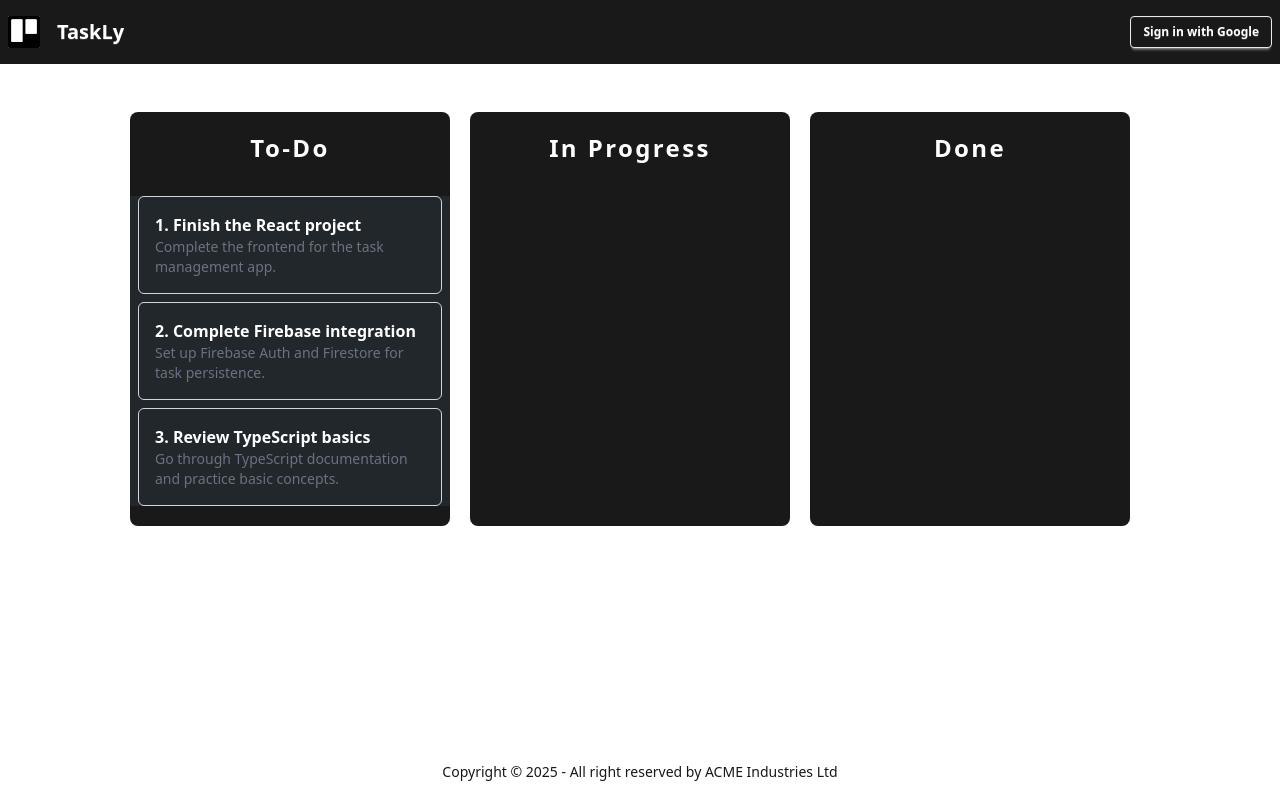
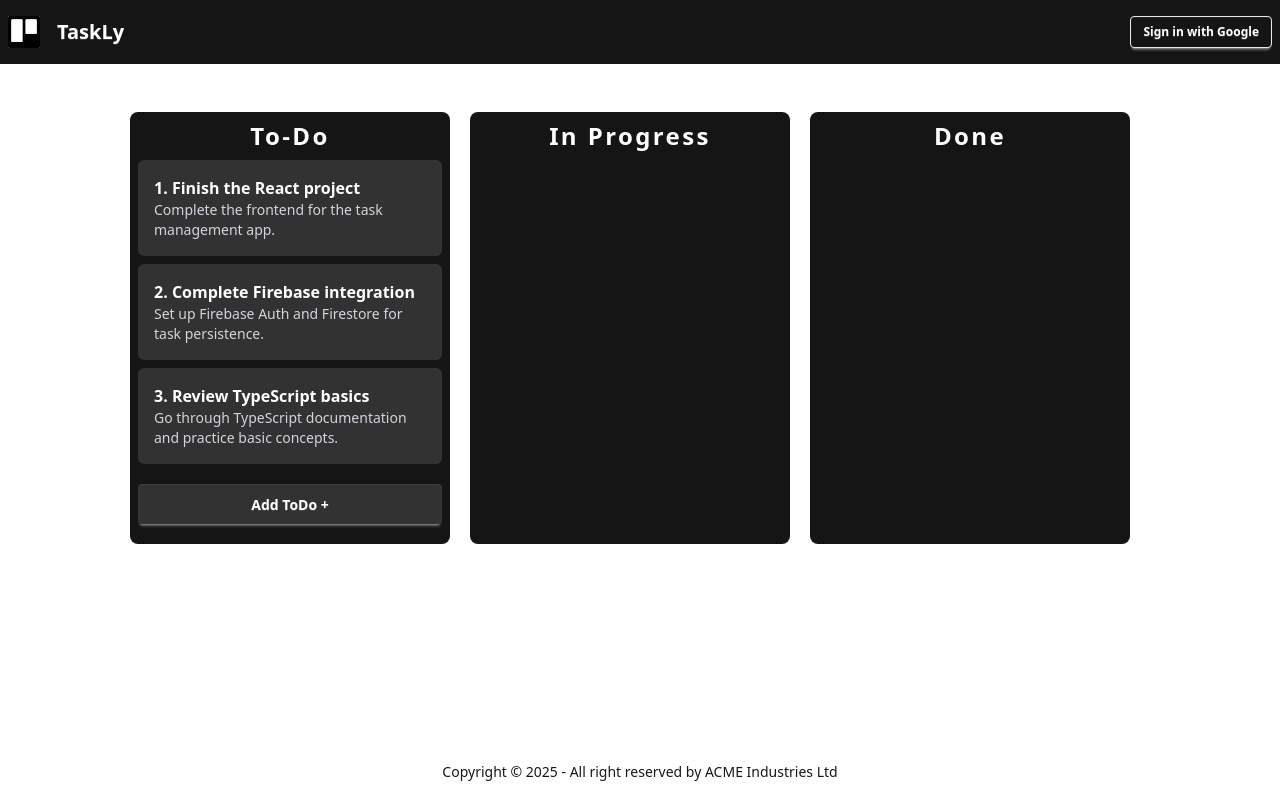
Before and after one commit to adnanahid/TasklyClientSide, a React (Vite) app: page / in a window 1280 px wide. Built offline with nearby package versions, Linux system fonts and the light colour scheme; no server answers.

Commit message:
edit something

```diff
--- a/src/components/Navbar.jsx
+++ b/src/components/Navbar.jsx
@@ -26,7 +26,7 @@ export default function Navbar() {
   };
 
   return (
-    <div className="navbar text-white bg-[#191919] flex justify-between">
+    <div className="navbar text-white bg-[#151515] flex justify-between">
       <div className="flex items-center">
         <img src="/logo.jpg" alt="" className="w-8 h-8" />
         <NavLink to="/" className="btn btn-ghost text-xl">
@@ -38,7 +38,7 @@ export default function Navbar() {
           <div className="space-x-5">
             <NavLink to="/login" className="">
               <button
-                className="btn btn-sm bg-[#191919] text-white"
+                className="btn btn-sm bg-[#151515] text-white"
                 onClick={logOut}
               >
                 Logout
@@ -53,7 +53,7 @@ export default function Navbar() {
         ) : (
           <button
             onClick={handleGoogle}
-            className="btn btn-sm bg-[#191919] text-white"
+            className="btn btn-sm bg-[#151515] text-white"
           >
             Sign in with Google
           </button>
--- a/src/pages/HomePage.jsx
+++ b/src/pages/HomePage.jsx
@@ -17,29 +17,44 @@ export default function HomePage() {
 
   return (
     <div className="max-w-[1020px] grid grid-cols-3 mx-auto">
-      <div className="bg-[#191919] rounded-lg w-80 mt-12">
-        <h2 className="mb-8 text-2xl tracking-widest font-semibold text-white text-center mt-5">
+      {/* ToDo Section */}
+      <div className="bg-[#151515] rounded-lg max-w-80 mt-12">
+        {/* heading */}
+        <h2 className="text-2xl tracking-widest font-semibold text-white text-center my-2">
           To-Do
         </h2>
-        <div className="text-white bg-[#22272B] mb-5">
+        {/* ToDo List */}
+        <div className="text-white mb-5">
           {todo.map((task, index) => (
             <div
               key={index}
-              className="task p-4 m-2 border border-gray-300 rounded-md"
+              className="task p-4 m-2 rounded-md bg-[#323232]"
             >
-              <h3 className="text-base font-semibold">{index+1}.{" "}{task.title}</h3>
-              <p className="text-sm text-gray-500">{task.description}</p>
+              <h3 className="text-base font-semibold">
+                {index + 1}. {task.title}
+              </h3>
+              <p className="text-sm text-gray-300">{task.description}</p>
             </div>
           ))}
         </div>
+        {/* add ToDo */}
+        <div className="text-center mb-5 px-2">
+          <button className="btn border-none w-full bg-[#323232] mx-auto text-white">
+            Add ToDo +
+          </button>
+        </div>
       </div>
-      <div className="bg-[#191919] rounded-lg w-80 mt-12">
-        <h2 className="mb-8 text-2xl tracking-widest font-semibold text-white text-center mt-5">
+
+      {/* In Progress Section */}
+      <div className="bg-[#151515] rounded-lg max-w-80 mt-12">
+        <h2 className="text-2xl tracking-widest font-semibold text-white text-center my-2">
           In Progress
         </h2>
       </div>
-      <div className="bg-[#191919] rounded-lg w-80 mt-12">
-        <h2 className="mb-8 text-2xl tracking-widest font-semibold text-white text-center mt-5">
+
+      {/* Done Section */}
+      <div className="bg-[#151515] rounded-lg max-w-80 mt-12">
+        <h2 className="text-2xl tracking-widest font-semibold text-white text-center my-2">
           Done
         </h2>
       </div>
```
